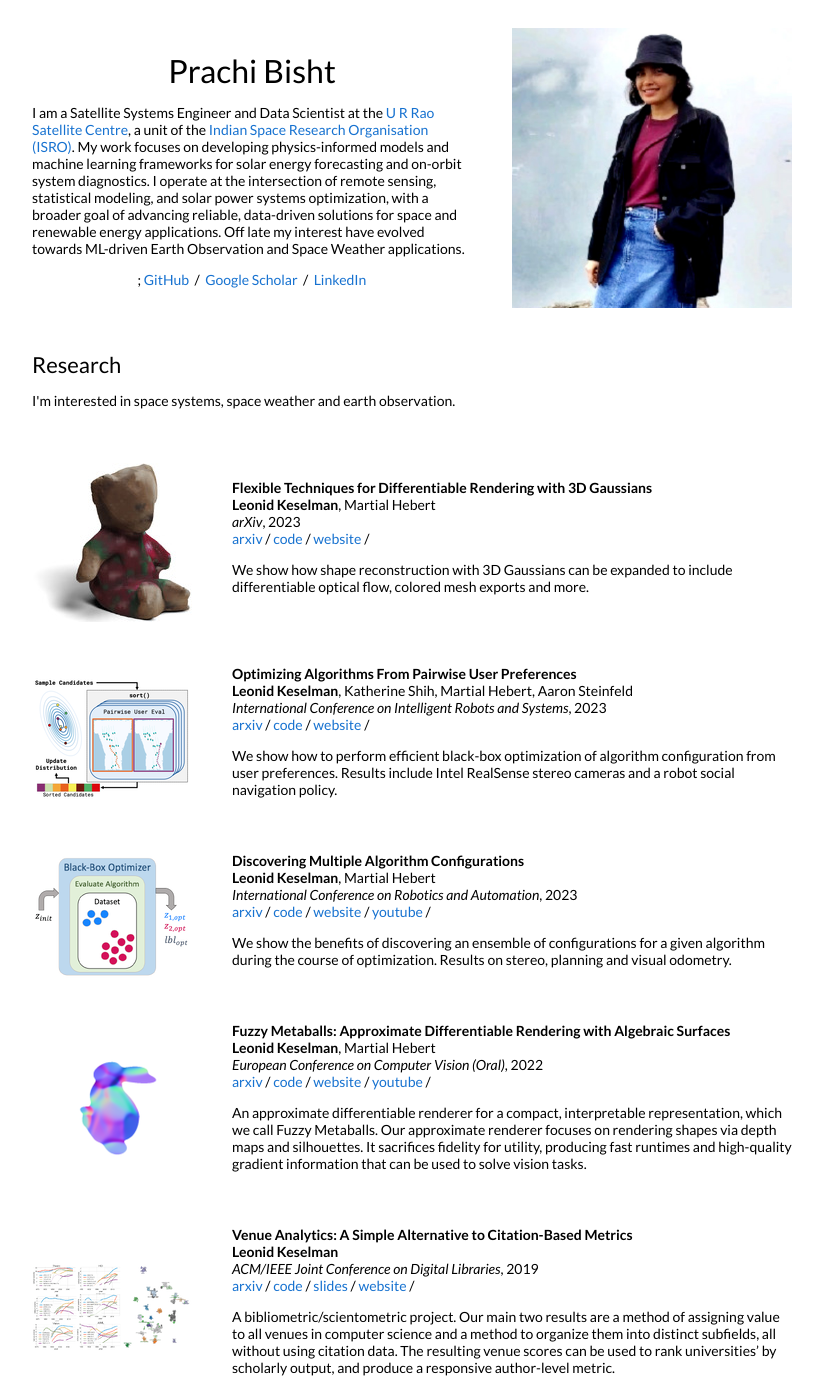
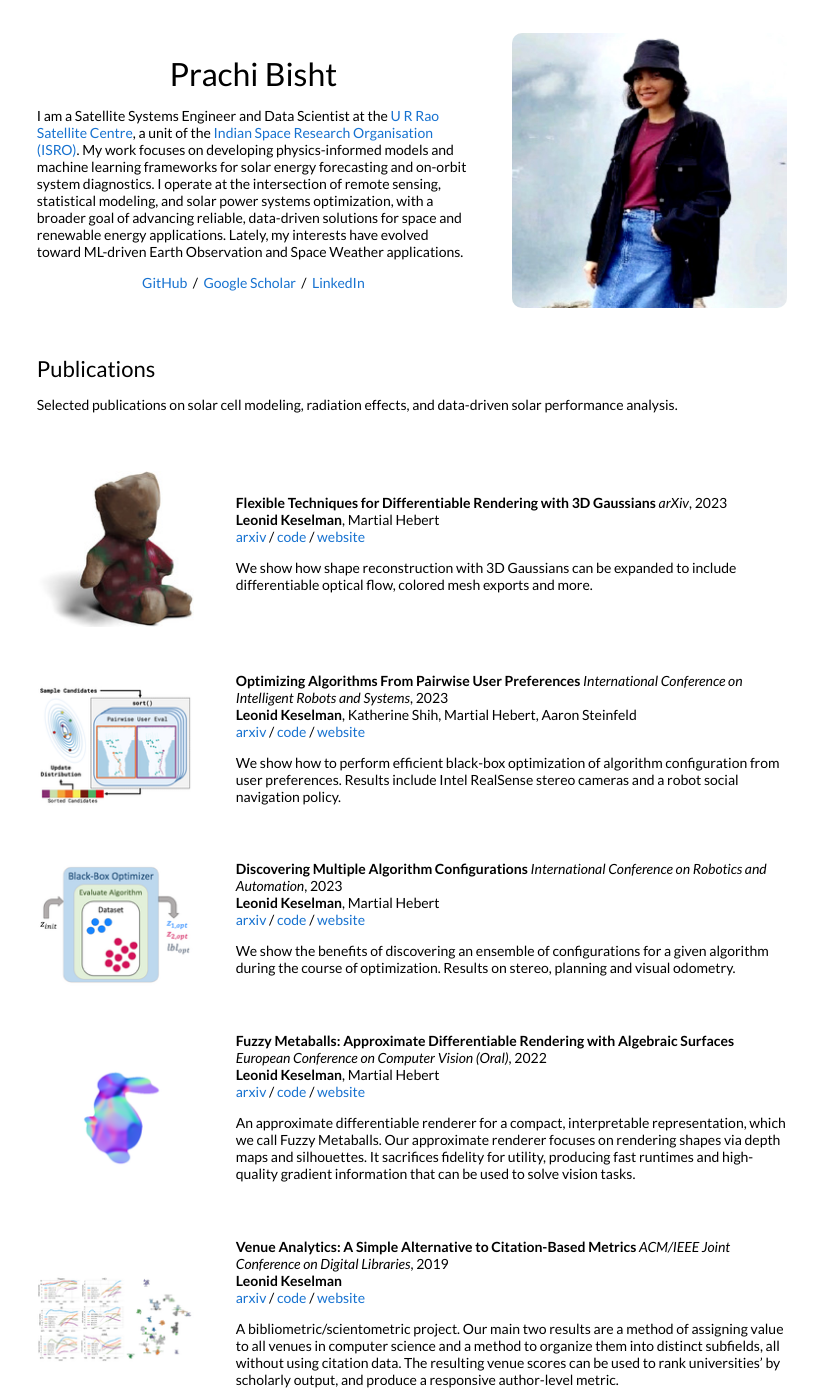
Before and after one commit to bisht-prachi/bisht-prachi.github.io, a Jekyll site: the page built from _posts/2023-08-28-3dgaussians.markdown, in a window 1280 px wide and 1400 px high. Shown: the whole window, without its empty margins (228-1051 px from the left). Built offline with Jekyll 4.4.1, drawn with Linux system fonts in a browser that asks for light colours; some of the changed text lies outside the part shown.

Commit message:
edited default file

```diff
--- a/_layouts/default.html
+++ b/_layouts/default.html
@@ -8,32 +8,28 @@
     window.dataLayer = window.dataLayer || [];
     function gtag(){dataLayer.push(arguments);}
     gtag('js', new Date());
-
     gtag('config', 'G-E00L9PT3V9');
   </script>
+
   <title>{{ site.name }}</title>
-
-  <meta content="text/html; charset=utf-8" http-equiv="Content-Type">
-
-  <meta name="author" content="{{ site.name }}" />
+  <meta charset="utf-8">
+  <meta name="author" content="{{ site.name }}">
   <meta name="viewport" content="width=device-width, initial-scale=1">
 
-  <link rel="stylesheet" type="text/css" href="{{ site.baseurl }}/style.css" />
+  <link rel="stylesheet" type="text/css" href="{{ site.baseurl }}/style.css">
   <link rel="canonical" href="{{ page.url | replace:'index.html','' | prepend: site.baseurl | prepend: site.url }}">
   <link href="https://fonts.googleapis.com/css?family=Lato:400,700,400italic,700italic" rel="stylesheet" type="text/css">
-
 </head>
 
 <body>
-  <table style="width:100%;max-width:800px;border:0px;border-spacing:0px;border-collapse:separate;margin-right:auto;margin-left:auto;">
-    <tr style="padding:0px">
-      <td style="padding:0px">
-        <table style="width:100%;border:0px;border-spacing:0px;border-collapse:separate;margin-right:auto;margin-left:auto;">
-          <tr style="padding:0px">
-            <td style="padding:2.5%;width:60%;vertical-align:middle">
-              <h1>
-                Prachi Bisht
-              </h1>
+  <table style="width:100%;max-width:800px;margin:auto;border-collapse:separate;">
+    <tr>
+      <td>
+        <!-- ====== Intro Section ====== -->
+        <table style="width:100%;margin:auto;">
+          <tr>
+            <td style="padding:2.5%;width:60%;vertical-align:middle;">
+              <h1>Prachi Bisht</h1>
               <p>
                 I am a Satellite Systems Engineer and Data Scientist at the
                 <a href="https://www.ursc.gov.in/">U R Rao Satellite Centre</a>,
@@ -42,219 +38,90 @@
                 for solar energy forecasting and on-orbit system diagnostics.
                 I operate at the intersection of remote sensing, statistical modeling, and solar power systems optimization,
                 with a broader goal of advancing reliable, data-driven solutions for space and renewable energy applications.
-              Off late my interest have evolved towards ML-driven Earth Observation and Space Weather applications.
+                Lately, my interests have evolved toward ML-driven Earth Observation and Space Weather applications.
               </p>
 
               <p style="text-align:center">
-                ;
                 <a href="https://github.com/bisht-prachi">GitHub</a> &nbsp;/&nbsp;
                 <a href="https://scholar.google.co.in/citations?user=A79UosEAAAAJ&hl">Google Scholar</a> &nbsp;/&nbsp;
-                <a href="https://www.linkedin.com/in/bisht-prachi"> LinkedIn </a>
+                <a href="https://www.linkedin.com/in/bisht-prachi">LinkedIn</a>
               </p>
             </td>
-            <td style="padding:2.5%;width:40%;max-width:40%">
-              <img style="width:100%;max-width:100%" alt="profile photo" src="images/dp.jfif">
+
+            <td style="padding:2.5%;width:40%;max-width:40%;">
+              <img src="images/dp.jfif" alt="profile photo" style="width:100%;max-width:100%;border-radius:10px;">
             </td>
           </tr>
         </table>
 
-        <table style="width:100%;border:0px;border-spacing:0px;border-collapse:separate;margin-right:auto;margin-left:auto;">
+        <!-- ====== Publications Section ====== -->
+        <table style="width:100%;margin:auto;">
           <tr>
-            <td style="padding:2.5%;width:100%;vertical-align:middle">
-              <h2>Research</h2>
-              <p>
-                I'm interested in space systems, space weather and earth observation.
-              </p>
+            <td style="padding:2.5%;">
+              <h2>Publications</h2>
+              <p>Selected publications on solar cell modeling, radiation effects, and data-driven solar performance analysis.</p>
             </td>
           </tr>
         </table>
-        <table style="width:100%;border:0px;border-spacing:0px;border-collapse:separate;margin-right:auto;margin-left:auto;">
 
+        <table style="width:100%;margin:auto;">
           {% for post in site.posts %}
-          {% for cat in post.categories %}
-          {% if cat == 'research' %}
+          {% if post.categories contains 'research' %}
           <tr>
-            <td style="padding:2.5%;width:25%;vertical-align:middle;min-width:120px">
-              <img src="/tn{{post.image}}" alt="project image" style="width:auto; height:auto; max-width:100%;" />
+            <td style="padding:2.5%;width:25%;vertical-align:middle;">
+              <img src="/tn{{ post.image }}" alt="project image" style="width:auto;height:auto;max-width:100%;">
             </td>
-            <td style="padding:2.5%;width:75%;vertical-align:middle">
-              <h3>{{post.title}}</h3>
-              <br>
-              {{post.authors}}
-
-              <br>
-              <em>{{post.venue}}</em>, {{ post.date | date: "%Y" }}
-              <br>
-              {% if post.arxiv %}
-              <a href="{{post.arxiv}}">arxiv</a> /
-              {% endif %}
-              {% if post.video %}
-              <a href="{{post.video}}">video</a> /
-              {% endif %}
-              {% if post.code %}
-              <a href="{{post.code}}">code</a> /
-              {% endif %}
-              {% if post.poster %}
-              <a href="{{post.poster}}">poster</a> /
-              {% endif %}
-              {% if post.slides %}
-              <a href="{{post.slides}}">slides</a> /
-              {% endif %}
-              {% if post.website %}
-              <a href="{{post.website}}">website</a> /
-              {% endif %}
-              {% if post.youtube %}
-              <a href="{{post.youtube}}">youtube</a> /
-              {% endif %}
-              <p></p>
-              {{ post.excerpt }}
+            <td style="padding:2.5%;width:75%;vertical-align:middle;">
+              <h3>{{ post.title }}</h3>
+              <em>{{ post.venue }}</em>, {{ post.date | date: "%Y" }}<br>
+              {{ post.authors }}<br>
+              {% if post.paper %}<a href="{{ post.paper }}">paper</a> / {% endif %}
+              {% if post.arxiv %}<a href="{{ post.arxiv }}">arxiv</a> / {% endif %}
+              {% if post.code %}<a href="{{ post.code }}">code</a> / {% endif %}
+              {% if post.website %}<a href="{{ post.website }}">website</a>{% endif %}
+              <p>{{ post.excerpt }}</p>
             </td>
           </tr>
           {% endif %}
           {% endfor %}
-          {% endfor %}
         </table>
-        <br>
-        <br>
-        <br>
-        <table style="width:100%;border:0px;border-spacing:0px;border-collapse:separate;margin-right:auto;margin-left:auto;">
+
+        <!-- ====== Projects Section ====== -->
+        <table style="width:100%;margin:auto;">
           <tr>
-            <td style="padding:2.5%;width:100%;vertical-align:middle">
+            <td style="padding:2.5%;">
               <h2>Projects</h2>
-              <p>Besides my work on the RealSense depth sensors and the publications above, a sampling of my publicly disclosed work
-              </p>
+              <p>Selected technical and research projects integrating data science, physics-based modeling, and solar systems optimization.</p>
             </td>
           </tr>
         </table>
-        <table style="width:100%;border:0px;border-spacing:0px;border-collapse:separate;margin-right:auto;margin-left:auto;">
 
+        <table style="width:100%;margin:auto;">
           {% for post in site.posts %}
-          {% for cat in post.categories %}
-          {% if cat == 'Intel' %}
+          {% if post.categories contains 'project' %}
           <tr>
-            <td style="padding:2.5%;width:25%;vertical-align:middle;min-width:120px">
-              <img src="/tn{{post.image}}" alt="project image" style="width:auto; height:auto; max-width:100%;" />
+            <td style="padding:2.5%;width:25%;vertical-align:middle;">
+              <img src="/tn{{ post.image }}" alt="project image" style="width:auto;height:auto;max-width:100%;">
             </td>
-            <td style="padding:2.5%;width:75%;vertical-align:middle">
-              <h3>{{post.title}}</h3>
-              <br>
-              <em>{{post.categories}} {{post.course}}</em>
-              <br>
-              {{ post.date | date: "%Y-%m-%d" }}
-
-              <br>
-              {% if post.website %}
-              <a href="{{post.website}}">website</a> /
-              {% endif %}
-              {% if post.paper %}
-              <a href="{{post.paper}}">paper</a> /
-              {% endif %}
-              {% if post.patent %}
-              <a href="{{post.patent}}">patent</a> /
-              {% endif %}
-              {% if post.patent2 %}
-              <a href="{{post.patent2}}">patent #2</a> /
-              {% endif %}
-              {% if post.patent3 %}
-              <a href="{{post.patent3}}">patent #3</a> /
-              {% endif %}
-              {% if post.video %}
-              <a href="{{post.video}}">video</a> /
-              {% endif %}
-              {% if post.video2 %}
-              <a href="{{post.video2}}">video #2</a> /
-              {% endif %}
-              {% if post.code %}
-              <a href="{{post.code}}">code</a> /
-              {% endif %}
-              {% if post.poster %}
-              <a href="{{post.poster}}">poster</a> /
-              {% endif %}
-              {% if post.slides %}
-              <a href="{{post.slides}}">slides</a> /
-              {% endif %}
-              <p></p>
-              {{ post.excerpt }}
+            <td style="padding:2.5%;width:75%;vertical-align:middle;">
+              <h3>{{ post.title }}</h3>
+              <em>{{ post.categories }}</em><br>
+              {{ post.date | date: "%Y" }}<br>
+              {% if post.code %}<a href="{{ post.code }}">code</a> / {% endif %}
+              {% if post.website %}<a href="{{ post.website }}">website</a>{% endif %}
+              <p>{{ post.excerpt }}</p>
             </td>
           </tr>
           {% endif %}
           {% endfor %}
-          {% endfor %}
-        </table>
-        <br>
-        <br>
-        <br>
-        <table style="width:100%;border:0px;border-spacing:0px;border-collapse:separate;margin-right:auto;margin-left:auto;">
-          <tr>
-            <td style="padding:2.5%;width:100%;vertical-align:middle">
-              <h2>Other Projects</h2>
-              <p> These include coursework, side projects and unpublished research work.
-              </p>
-            </td>
-          </tr>
-        </table>
-        <table style="width:100%;border:0px;border-spacing:0px;border-collapse:separate;margin-right:auto;margin-left:auto;">
-
-          {% for post in site.posts %}
-          {% for cat in post.categories %}
-          {% if cat != 'research' and cat != 'Intel' %}
-          <tr>
-            <td style="padding:2.5%;width:25%;vertical-align:middle;min-width:120px">
-              <img src="/tn{{post.image}}" alt="project image" style="width:auto; height:auto; max-width:100%;" />
-            </td>
-            <td style="padding:2.5%;width:75%;vertical-align:middle">
-              <h3>{{post.title}}</h3>
-              <br>
-              <em>{{post.categories}} {{post.course}}</em>
-              <br>
-              {{ post.date | date: "%Y-%m-%d" }}
-
-              <br>
-              {% if post.website %}
-              <a href="{{post.website}}">website</a> /
-              {% endif %}
-              {% if post.paper %}
-              <a href="{{post.paper}}">paper</a> /
-              {% endif %}
-              {% if post.patent %}
-              <a href="{{post.patent}}">patent</a> /
-              {% endif %}
-              {% if post.patent2 %}
-              <a href="{{post.patent2}}">patent #2</a> /
-              {% endif %}
-              {% if post.patent3 %}
-              <a href="{{post.patent3}}">patent #3</a> /
-              {% endif %}
-              {% if post.video %}
-              <a href="{{post.video}}">video</a> /
-              {% endif %}
-              {% if post.video2 %}
-              <a href="{{post.video2}}">video #2</a> /
-              {% endif %}
-              {% if post.code %}
-              <a href="{{post.code}}">code</a> /
-              {% endif %}
-              {% if post.poster %}
-              <a href="{{post.poster}}">poster</a> /
-              {% endif %}
-              {% if post.slides %}
-              <a href="{{post.slides}}">slides</a> /
-              {% endif %}
-              <p></p>
-              {{ post.excerpt }}
-            </td>
-          </tr>
-          {% endif %}
-          {% endfor %}
-          {% endfor %}
         </table>
 
-        <table style="width:100%;border:0px;border-spacing:0px;border-collapse:separate;margin-right:auto;margin-left:auto;">
+        <!-- ====== Footer ====== -->
+        <table style="width:100%;margin:auto;">
           <tr>
-            <td style="padding:0px">
-              <br>
+            <td style="padding:0;">
               <p style="text-align:center;font-size:small;">
-                Design and source code from <a style="font-size:small;" href="https://jonbarron.info">Jon Barron's website</a>
+                Template adapted from <a href="https://jonbarron.info" style="font-size:small;">Jon Barron's website</a>.
               </p>
             </td>
           </tr>
```
Lines whose indentation alone changed are shown as unchanged.
